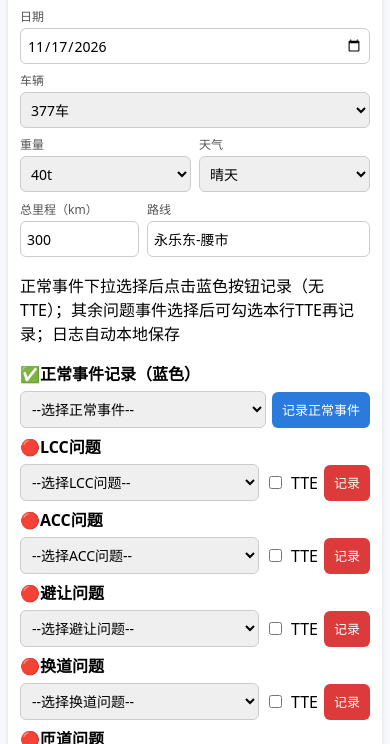
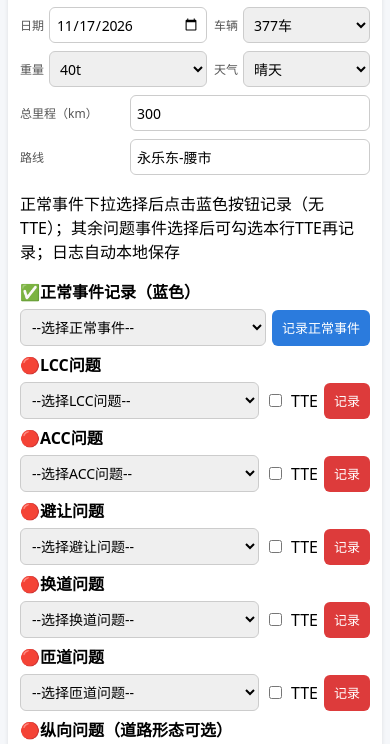
Before and after one commit to huikaiji/noa, a plain HTML site: page index.html in a window 390 px wide. Shown: the part 53-797 px from the top of the page. Drawn offline with Linux system fonts and the light colour scheme.

Commit message:
Update index.html

```diff
--- a/index.html
+++ b/index.html
@@ -19,22 +19,23 @@ textarea{width:100%;min-height:260px;padding:10px;font-size:14px;border:1px soli
 .confirm-dialog p{line-height:1.6;margin:0 0 16px;}
 .confirm-actions{display:flex;justify-content:flex-end;gap:8px;}
 .input-row{margin:8px 0;display:flex;gap:8px;align-items:center;flex-wrap:wrap}
-.meta-grid{display:grid;gap:8px 10px;margin:8px 0;align-items:end}
-.meta-primary{grid-template-columns:repeat(4,minmax(0,1fr))}
-.meta-secondary{grid-template-columns:minmax(110px,1fr) minmax(0,2fr)}
-.field{min-width:0;display:flex;flex-direction:column;gap:3px}
-.field label{font-size:12px;color:#555;white-space:nowrap}
+.meta-grid{display:grid;gap:8px;margin:8px 0;align-items:center}
+.form-pair{grid-template-columns:minmax(0,1.2fr) minmax(0,1fr)}
+.field-inline{min-width:0;display:grid;grid-template-columns:auto minmax(0,1fr);align-items:center;gap:6px}
+.field-wide{grid-template-columns:minmax(100px,auto) minmax(0,1fr)}
+.field label{font-size:13px;color:#555;white-space:nowrap}
 select,input{padding:7px;font-size:14px;border:1px solid #ccc;border-radius:6px}
-.field input,.field select{width:100%;min-width:0;height:36px;margin:0}
+.field input,.field select{width:100%;min-width:0;max-width:100%;height:36px;margin:0}
 @media(max-width:600px){
   body{margin:0 auto;padding:8px}
   .box{padding:12px;margin-bottom:9px}
-  .meta-primary{grid-template-columns:repeat(2,minmax(0,1fr))}
-  .field-date,.field-car{grid-column:1/-1}
-  .meta-secondary{grid-template-columns:minmax(105px,0.8fr) minmax(0,1.5fr)}
-  .meta-grid{gap:7px 8px}
+  .form-pair{grid-template-columns:minmax(0,1.2fr) minmax(0,1fr);gap:7px}
+  .meta-grid{gap:7px}
+  .field-inline{gap:5px}
   .field label{font-size:12px}
+  .field-wide{grid-template-columns:105px minmax(0,1fr)}
   .field input,.field select{font-size:14px;padding:6px}
+  input[type="date"]{min-width:0;letter-spacing:-.3px}
   h3{font-size:18px;margin:4px 0 10px}
 }
 .input-full{width:100%;}
@@ -74,11 +75,10 @@ h4{margin:0;font-size:16px;}
 </div>
 <div class="box">
 <h3>🚗 NOA路测事件记录仪</h3>
-<div class="meta-grid meta-primary">
-<div class="field field-date"><label for="testDate">日期</label>
+<div class="meta-grid form-pair">
+<div class="field field-inline"><label for="testDate">日期</label>
 <input id="testDate" type="date"></div>
-
-<div class="field field-car"><label for="testCar">车辆</label>
+<div class="field field-inline"><label for="testCar">车辆</label>
 <select id="testCar" onchange="handleChoiceChange('testCar')">
 <option value="377车" selected>377车</option>
 <option value="382车">382车</option>
@@ -87,8 +87,9 @@ h4{margin:0;font-size:16px;}
 <option value="725车">725车</option>
 <option value="__custom__">自定义输入…</option>
 </select></div>
-
-<div class="field"><label for="testWeight">重量</label>
+</div>
+<div class="meta-grid form-pair">
+<div class="field field-inline"><label for="testWeight">重量</label>
 <select id="testWeight" onchange="handleChoiceChange('testWeight')">
 <option value="35t">35t</option>
 <option value="36t">36t</option>
@@ -99,8 +100,7 @@ h4{margin:0;font-size:16px;}
 <option value="41t">41t</option>
 <option value="__custom__">自定义输入…</option>
 </select></div>
-
-<div class="field"><label for="testWeather">天气</label>
+<div class="field field-inline"><label for="testWeather">天气</label>
 <select id="testWeather">
 <option value="晴天" selected>晴天</option>
 <option value="阴天">阴天</option>
@@ -108,11 +108,13 @@ h4{margin:0;font-size:16px;}
 <option value="夜间">夜间</option>
 </select></div>
 </div>
-<div class="meta-grid meta-secondary">
-<div class="field"><label for="totalMile">总里程（km）</label>
-<input id="totalMile" type="number" placeholder="例如300" value="300"></div>
-<div class="field"><label for="routeText">路线</label>
-<input id="routeText" type="text" placeholder="例如：永乐东-零口" value="永乐东-腰市"></div>
+<div class="meta-grid field field-inline field-wide">
+<label for="totalMile">总里程（km）</label>
+<input id="totalMile" type="number" placeholder="例如300" value="300">
+</div>
+<div class="meta-grid field field-inline field-wide">
+<label for="routeText">路线</label>
+<input id="routeText" type="text" placeholder="例如：永乐东-零口" value="永乐东-腰市">
 </div>
 
 <p>正常事件下拉选择后点击蓝色按钮记录（无TTE）；其余问题事件选择后可勾选本行TTE再记录；日志自动本地保存</p>
```
